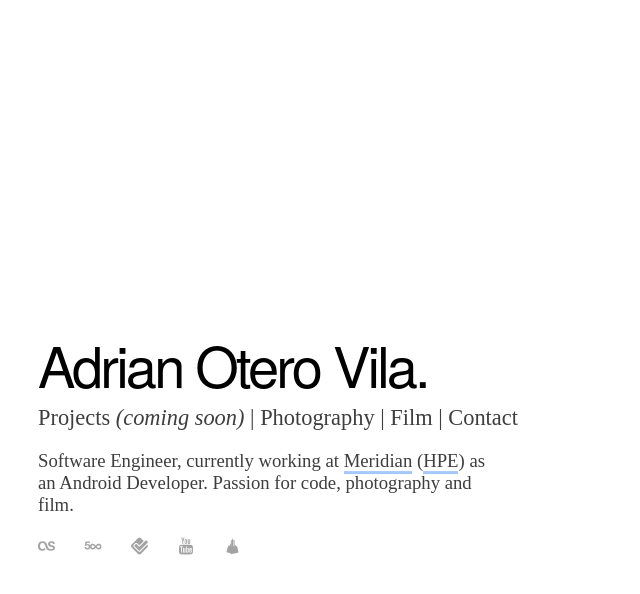
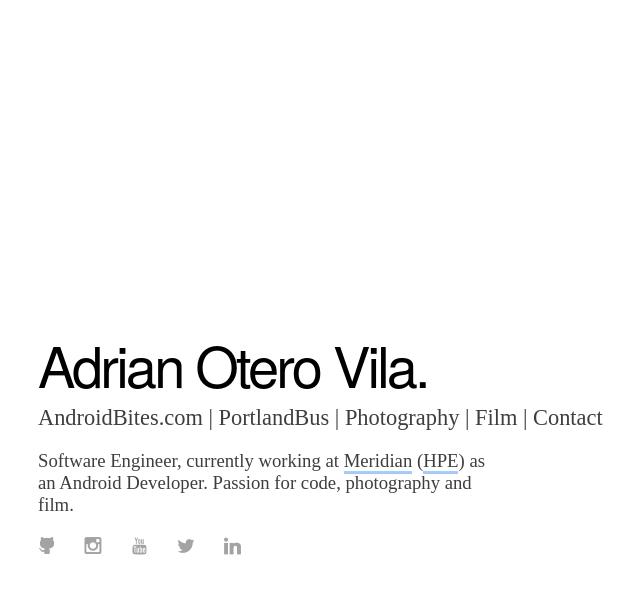
Before and after one commit to aows/aows.github.io, a Jekyll site: the page index.html, which Jekyll copies as it is, in a window 1280 px wide. Shown: the top 594 px of the page, without its empty margins (242-882 px from the left). Built offline with Jekyll 4.4.1, drawn with Linux system fonts in a browser that asks for light colours; part of the change alters nothing that is shown.

Commit message:
Almost there

```diff
--- a/index.html
+++ b/index.html
@@ -34,27 +34,18 @@
 		<div id="landing">
 			<div id="main">
 				<h1>Adrian Otero Vila.</h1>
-				<h2>Projects <em>(coming soon)</em> | <a href="http://aows.photos">Photography</a> | <a href="https://www.youtube.com/channel/UCDvq7BPaphEIhBlyDN19rvQ">Film</a> | <a class="contact_page_open" href="#" data-ajax="false">Contact</a></h2>
+				<h2><a href="http://androidbites.com">AndroidBites.com</a> | <a href="https://play.google.com/store/apps/details?id=ws.otero.adrian.portlandbus">PortlandBus</a> | <a href="http://aows.photos">Photography</a> | <a href="https://www.youtube.com/channel/UCDvq7BPaphEIhBlyDN19rvQ">Film</a> | <a class="contact_page_open" href="#" data-ajax="false">Contact</a></h2>
 				<h3>Software Engineer, currently working at <a href="http://meridianapps.com">Meridian</a> (<a href="http://www.hpe.com">HPE</a>) as an Android Developer. Passion for code, photography and film.</h3>
 				<span class="social">
-					<a href="https://github.com/aows/" target=”_blank” data-ajax="false">q</a>
-					<a href="https://instagram.com/aows" target=”_blank” data-ajax="false">w</a>
-        	<a href="https://www.youtube.com/channel/UCDvq7BPaphEIhBlyDN19rvQ" target=”_blank” data-ajax="false">e</a>
-        	<a href="https://twitter.com/aows" target=”_blank” data-ajax="false">r</a>
-        	<a href="http://www.linkedin.com/in/adrianotero" target=”_blank” data-ajax="false">t</a>
+					<a href="https://github.com/aows/" target=”_blank” data-ajax="false">Q</a>
+					<a href="https://instagram.com/aows" target=”_blank” data-ajax="false">x</a>
+        	<a href="https://www.youtube.com/channel/UCDvq7BPaphEIhBlyDN19rvQ" target=”_blank” data-ajax="false">r</a>
+        	<a href="https://twitter.com/aows" target=”_blank” data-ajax="false">a</a>
+        	<a href="http://www.linkedin.com/in/adrianotero" target=”_blank” data-ajax="false">j</a>
 				</span>
 			</div>
 		</div>
 <!--
-		<ul class="card">
-			<li>My name is Adrian and I'm a Software Engineer, currently working at <a href="http://meridianapps.com">Meridian</a> (<a href="http://www.hpe.com">HPE</a>) as an Android Developer.</li>
-			<li>I'm 33, I'm from Spain and I live in Portland, OR.</li>
-			<li><a href="http://androidbites.com">I write about Android here</a></li>
-			<li>I've made <a href="https://play.google.com/store/apps/details?id=ws.otero.adrian.portlandbus">PortlandBus app for Android</a>.</li>
-			<li>I love nature and to take pictures, <a href="http://instagram.com/aows">check out my Instagram account</a>.</li>
-			<li>I also make videos, <a href="https://www.youtube.com/channel/UCDvq7BPaphEIhBlyDN19rvQ">you can subscribe to my YouTube channel</a>.</li>
-			<li>Besides photos and videos, <a href="http://medium.com/travel-chunks">I also like to document my trips</a>.</li>
-		</ul>
 		<script>
 	        (function(i,s,o,g,r,a,m){i['GoogleAnalyticsObject']=r;i[r]=i[r]||function(){
 	        (i[r].q=i[r].q||[]).push(arguments)},i[r].l=1*new Date();a=s.createElement(o),
@@ -66,8 +57,7 @@
 	    </script>
 		-->
 		<div id="contact_page" style="display:none;">
-	    <h1>Contact.</h1>
-	    <p>Contact me at <a href="mailto:aovila@gmail.com" data-ajax="false">aovila@gmail.com</a>.</p>
+	    <h2>Contact me at <a href="mailto:aovila@gmail.com" data-ajax="false">aovila@gmail.com</a>.</h2>
 	    <button class="contact_page_close">Close</button>
 		</div>
 		<script src="js/jquery.popupoverlay.js"></script>
```
